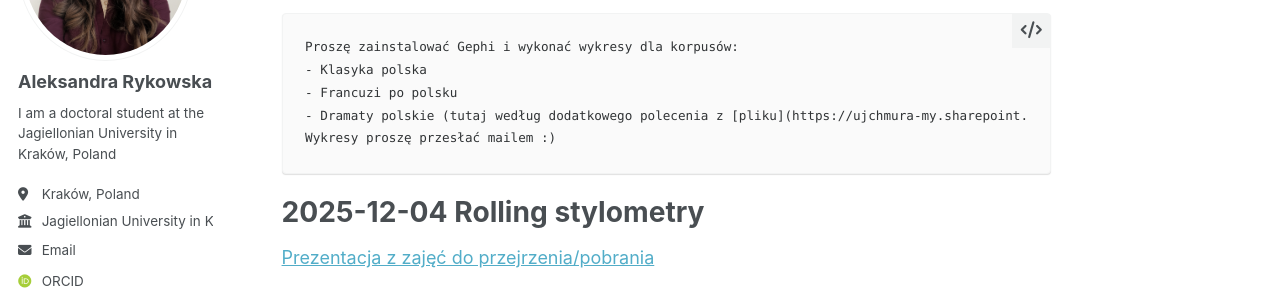
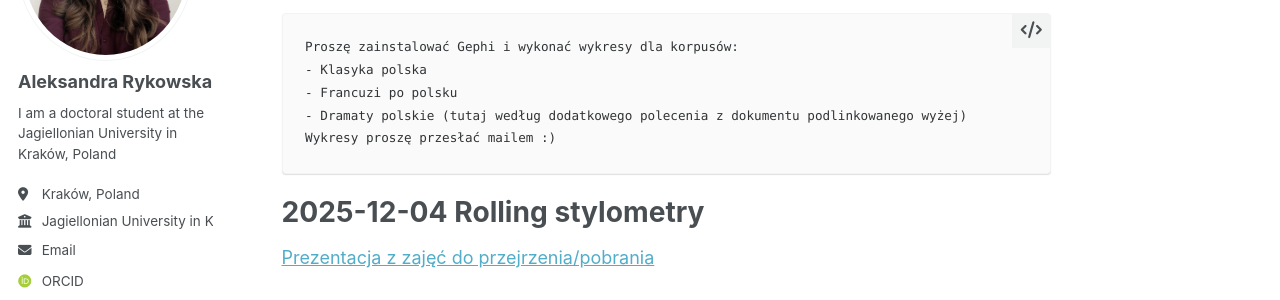
Before and after one commit to aleksandra2812/aleksandra2812.github.io, a Jekyll site: the page built from _teaching/2025-winter-teaching-1.md, in a window 1280 px wide and 900 px high, scrolled down 2254 px. Shown: the part 221-521 px from the top of the window. Built offline with Jekyll 4.4.1, drawn with Linux system fonts in a browser that asks for light colours; some web fonts are replaced; a script that is not in the unit is left out.

Commit message:
Correct a mistake

````diff
--- a/_teaching/2025-winter-teaching-1.md
+++ b/_teaching/2025-winter-teaching-1.md
@@ -87,7 +87,7 @@ Link do [dokumentu z zadaniem](https://ujchmura-my.sharepoint.com/:w:/g/personal
 Proszę zainstalować Gephi i wykonać wykresy dla korpusów:
 - Klasyka polska
 - Francuzi po polsku
-- Dramaty polskie (tutaj według dodatkowego polecenia z [pliku](https://ujchmura-my.sharepoint.com/:w:/g/personal/aleksandra_rykowska_doctoral_uj_edu_pl/IQBS7BxiWabGSYq461CQ6Cy5AcZWuN-EZWeOOJenQ3QMhEw?e=KkiLqa))
+- Dramaty polskie (tutaj według dodatkowego polecenia z dokumentu podlinkowanego wyżej)
 Wykresy proszę przesłać mailem :)
 ```
 
````
